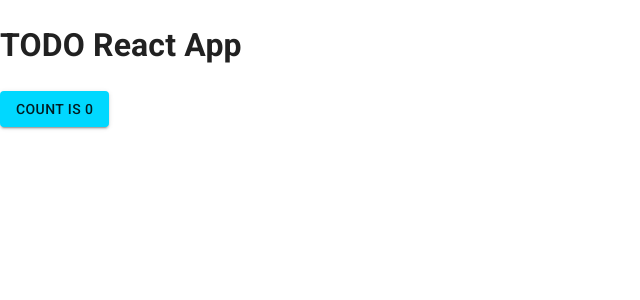
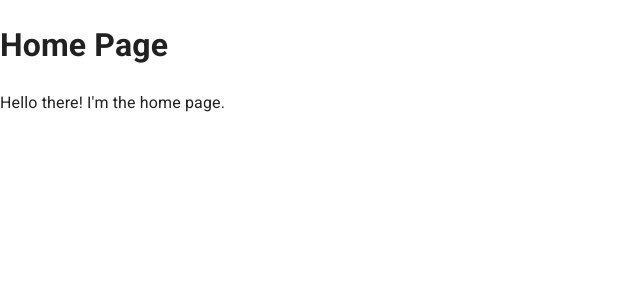
Before and after one commit to dseija/todo-react, a React (Vite) app: page / in a window 1280 px wide. Shown: the top 300 px of the page, without its empty margins (0-640 px from the left). Built offline with nearby package versions, Linux system fonts and the light colour scheme.

Commit message:
Add react router and organize some files

```diff
--- a/package.json
+++ b/package.json
@@ -1,7 +1,9 @@
 {
   "name": "todo-react",
+  "description": "TODO web application with React.",
   "private": true,
   "version": "0.0.0",
+  "author": "David Seija",
   "type": "module",
   "scripts": {
     "dev": "vite",
@@ -13,7 +15,8 @@
     "@emotion/styled": "^11.10.6",
     "@mui/material": "^5.11.10",
     "react": "^18.2.0",
-    "react-dom": "^18.2.0"
+    "react-dom": "^18.2.0",
+    "react-router-dom": "^6.8.1"
   },
   "devDependencies": {
     "@types/react": "^18.0.27",
--- a/src/App.tsx
+++ /dev/null
@@ -1,20 +0,0 @@
-import { useState } from 'react';
-import { Button } from '@mui/material';
-
-function App() {
-  const [count, setCount] = useState(0);
-
-  return (
-    <div className="App">
-      <h1>TODO React App</h1>
-      <Button
-        variant="contained"
-        onClick={() => setCount((count) => count + 1)}
-      >
-        count is {count}
-      </Button>
-    </div>
-  );
-}
-
-export default App;
--- a/src/theme.ts
+++ b/src/config/theme.ts
@@ -1,6 +1,5 @@
 import { createTheme } from '@mui/material/styles';
 
-// A custom theme for this app
 const theme = createTheme({
   palette: {
     primary: {
--- /dev/null
+++ b/src/features/router/index.ts
@@ -0,0 +1 @@
+export { default } from './router';
--- /dev/null
+++ b/src/features/router/router.tsx
@@ -0,0 +1,19 @@
+import {
+  createBrowserRouter,
+  createRoutesFromElements,
+  Route,
+} from 'react-router-dom';
+import Error404Page from '../../pages/error404';
+import HomePage from '../../pages/home';
+import LoginPage from '../../pages/login';
+
+const router = createBrowserRouter(
+  createRoutesFromElements(
+    <Route path="/" errorElement={<Error404Page />}>
+      <Route index element={<HomePage />} />
+      <Route path="login" element={<LoginPage />} />
+    </Route>
+  )
+);
+
+export default router;
--- a/src/main.tsx
+++ b/src/main.tsx
@@ -2,14 +2,15 @@ import React from 'react';
 import ReactDOM from 'react-dom/client';
 import { ThemeProvider } from '@emotion/react';
 import { CssBaseline } from '@mui/material';
-import theme from './theme';
-import App from './App';
+import { RouterProvider } from 'react-router-dom';
+import theme from './config/theme';
+import router from './features/router';
 
 ReactDOM.createRoot(document.getElementById('root') as HTMLElement).render(
   <React.StrictMode>
     <ThemeProvider theme={theme}>
       <CssBaseline />
-      <App />
+      <RouterProvider router={router} />
     </ThemeProvider>
   </React.StrictMode>
 );
--- /dev/null
+++ b/src/pages/error404.tsx
@@ -0,0 +1,10 @@
+const Error404Page = () => {
+  return (
+    <>
+      <h1>Aw, Snap!</h1>
+      <p>This page doesn't exist.</p>
+    </>
+  );
+};
+
+export default Error404Page;
--- /dev/null
+++ b/src/pages/home.tsx
@@ -0,0 +1,10 @@
+const HomePage = () => {
+  return (
+    <>
+      <h1>Home Page</h1>
+      <p>Hello there! I'm the home page.</p>
+    </>
+  );
+};
+
+export default HomePage;
--- /dev/null
+++ b/src/pages/login.tsx
@@ -0,0 +1,10 @@
+const LoginPage = () => {
+  return (
+    <>
+      <h1>Login Page</h1>
+      <p>Hello there! I'm the login page.</p>
+    </>
+  );
+};
+
+export default LoginPage;
```
Also changed, not shown: 1 other file (tests, documents, lock files or other folders).
